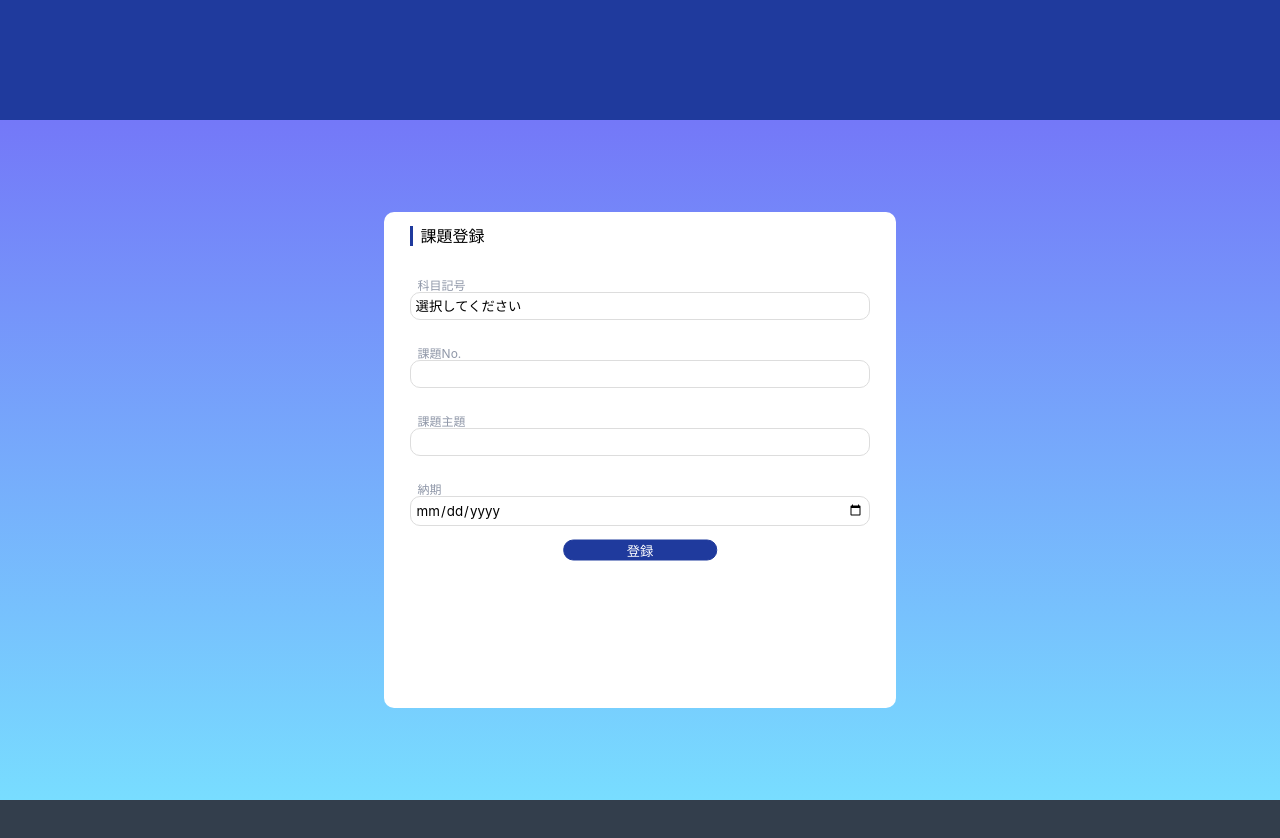
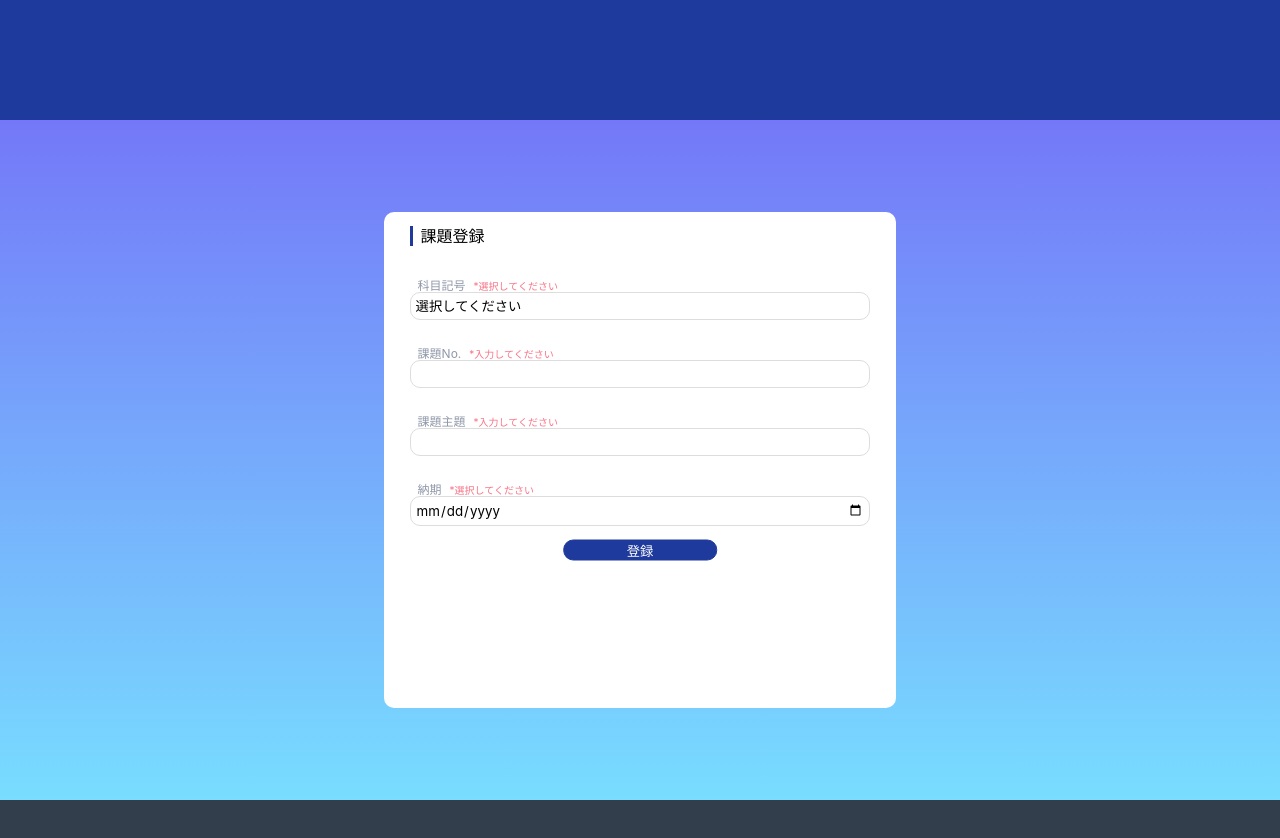
Before and after one commit to ess4536/hw_input, a React (Create React App) app: page / in a window 1280 px wide. Both pictures are taken after a click on the button "登録". Shown: the top 838 px of the page. Built offline with nearby package versions, Linux system fonts and the light colour scheme.

Commit message:
add validation error message

```diff
--- a/src/assets/MyForm.css
+++ b/src/assets/MyForm.css
@@ -103,3 +103,9 @@
         transform: translate(-50%, -50%);
     }
 }
+
+.input-page .error-mesg{
+    color: #f87486;
+    font-size: 10px;
+    margin-left: 0.5rem;
+}
--- a/src/components/MyForm.js
+++ b/src/components/MyForm.js
@@ -8,14 +8,52 @@ export default class MyForm extends React.Component {
     hwNo: "",
     title: "",
     deadline: "",
+
+    subjectCodeError: false,
+    hwNoError: false,
+    titleError: false,
+    deadlineError: false,
   }
 
   handleChange = (e) => {
     this.setState({[e.target.name]: e.target.value});
   }
 
-  handleClick = () => {
-    console.log(this.state);
+  validate(){
+    const initialError = {
+      subjectCodeError: false,
+      hwNoError: false,
+      titleError: false,
+      deadlineError: false,
+    }
+
+    this.setState(initialError);
+
+    if(this.state.subjectCode && this.state.hwNo && this.state.title && this.state.deadline){
+      return true;
+    }else{
+      if(!this.state.subjectCode){
+        this.setState({subjectCodeError: true});
+      }
+      if(!this.state.hwNo){
+        this.setState({hwNoError: true});
+      }
+      if(!this.state.title){
+        this.setState({titleError: true});
+      }
+      if(!this.state.deadline){
+        this.setState({deadlineError: true});
+      }
+      return false;
+    }
+  }
+
+  handleSubmit = (e) => {
+    e.preventDefault();
+    const isValid = this.validate();
+    if(isValid){
+      console.log(this.state);
+    }
   }
 
   render(){
@@ -26,6 +64,9 @@ export default class MyForm extends React.Component {
             <h1><span className="bd-left"></span>課題登録</h1>
             <label htmlFor="subjectCode">
               <span className="label">科目記号</span>
+              {this.state.subjectCodeError ? (
+                <span className="error-mesg">&#042;選択してください</span>
+                ) : null}
               <select
                 id="subjectCode"
                 name="subjectCode"
@@ -39,6 +80,9 @@ export default class MyForm extends React.Component {
             </label>
             <label htmlFor="hwNo">
               <span className="label">課題No.</span>
+              {this.state.hwNoError ? (
+                <span className="error-mesg">&#042;入力してください</span>
+                ) : null}
               <input
                 id="hwNo"
                 type="number"
@@ -48,6 +92,9 @@ export default class MyForm extends React.Component {
             </label>
             <label htmlFor="title">
               <span className="label">課題主題</span>
+              {this.state.titleError ? (
+                <span className="error-mesg">&#042;入力してください</span>
+                ) : null}
               <input
                 id="title"
                 type="text"
@@ -57,6 +104,9 @@ export default class MyForm extends React.Component {
             </label>
             <label htmlFor="deadline">
               <span className="label">納期</span>
+              {this.state.deadlineError ? (
+                <span className="error-mesg">&#042;選択してください</span>
+                ) : null}
               <input
                 id="deadline"
                 type="date"
@@ -64,7 +114,7 @@ export default class MyForm extends React.Component {
                 value={this.state.deadline}
                 onChange={this.handleChange} />
             </label>
-            <button className="btn" onClick={this.handleClick}>登録</button>
+            <button className="btn" onClick={this.handleSubmit}>登録</button>
           </div>
         </div>
       </div>
```
